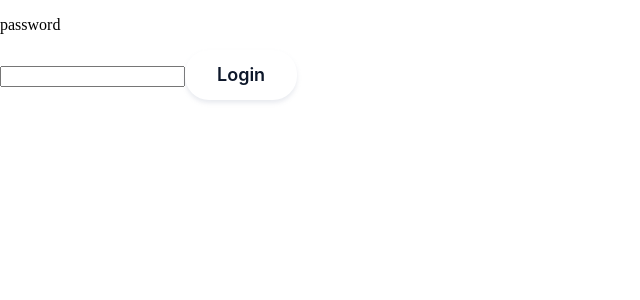
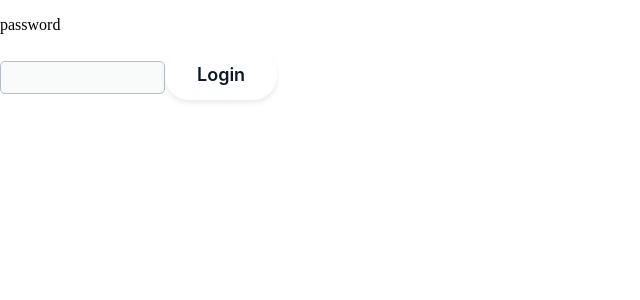
Before and after one commit to renzocabarios/simple-todo, a React (Vite) app: page / in a window 1280 px wide. Shown: the top 300 px of the page, without its empty margins (0-640 px from the left). Built offline with nearby package versions, Linux system fonts and the light colour scheme.

Commit message:
Add css style to input component

```diff
--- a/src/components/Input/Input.module.css
+++ b/src/components/Input/Input.module.css
@@ -0,0 +1,17 @@
+input {
+  border-radius: 5px;
+  background: rgb(249, 250, 250);
+  border: 1px solid rgb(181, 189, 196);
+  font-size: 12px;
+  height: 25px;
+  line-height: 24px;
+  padding: 3px 4px;
+  color: rgb(8, 9, 10);
+  box-shadow: none;
+}
+
+:focus {
+  background-color: #fff;
+  border-color: #3b49df;
+  box-shadow: 1px 1px 0 #3b49df;
+}
```
